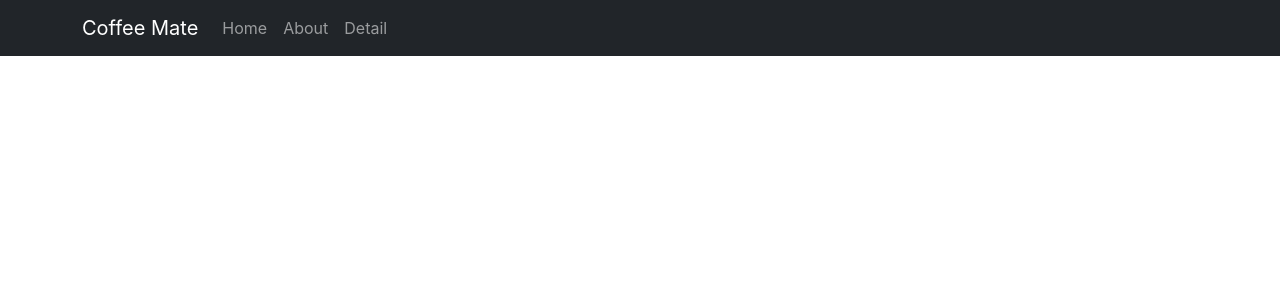
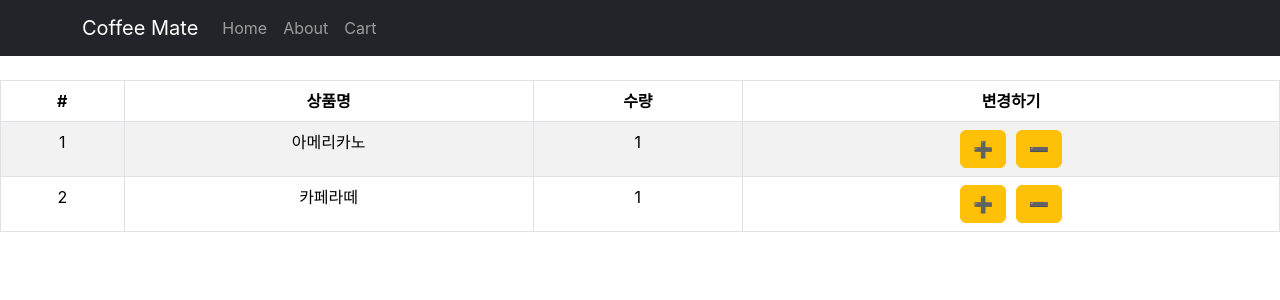
Before and after one commit to BVBFD/programmers-react-basic-todo, a React (Create React App) app: page /cart in a window 1280 px wide. Shown: the top 300 px of the page. Built offline with nearby package versions, Linux system fonts and the light colour scheme.

Commit message:
Feat(cart):redux-toolkits, react-redux를 활용해서 cart 페이지 구현 완료

```diff
--- a/package.json
+++ b/package.json
@@ -3,6 +3,7 @@
   "version": "0.1.0",
   "private": true,
   "dependencies": {
+    "@reduxjs/toolkit": "^2.1.0",
     "@testing-library/jest-dom": "^5.17.0",
     "@testing-library/react": "^13.4.0",
     "@testing-library/user-event": "^13.5.0",
@@ -16,6 +17,7 @@
     "react": "^18.2.0",
     "react-bootstrap": "^2.10.0",
     "react-dom": "^18.2.0",
+    "react-redux": "^9.1.0",
     "react-router-dom": "^6.22.0",
     "react-scripts": "5.0.1",
     "styled-components": "^6.1.8",
@@ -23,7 +25,7 @@
     "web-vitals": "^2.1.4"
   },
   "scripts": {
-    "start": "react-scripts start",
+    "start": "concurrently \"npx json-server db.json --port 8080\" \"react-scripts start\"",
     "build": "react-scripts build",
     "test": "react-scripts test",
     "eject": "react-scripts eject"
--- a/src/App.tsx
+++ b/src/App.tsx
@@ -5,6 +5,7 @@ import Home from "./pages/Home/Home";
 import Detail from "./pages/Detail/Detail";
 import About from "./pages/About/About";
 import { createContext, useContext, useMemo, useState } from "react";
+import Cart from "./pages/Cart/Cart";
 
 const ContextStorage = createContext<ContextStorageType>({
   stock: 0,
@@ -29,11 +30,16 @@ function App() {
     <div className="App">
       <Navbar bg="dark" data-bs-theme="dark">
         <Container>
-          <Navbar.Brand onClick={() => navigate("/")}>Coffee Mate</Navbar.Brand>
+          <Navbar.Brand
+            style={{ cursor: "pointer" }}
+            onClick={() => navigate("/")}
+          >
+            Coffee Mate
+          </Navbar.Brand>
           <Nav className="me-auto">
             <Nav.Link onClick={() => navigate("/")}>Home</Nav.Link>
             <Nav.Link onClick={() => navigate("/about")}>About</Nav.Link>
-            <Nav.Link onClick={() => navigate("/detail")}>Detail</Nav.Link>
+            <Nav.Link onClick={() => navigate("/cart")}>Cart</Nav.Link>
           </Nav>
         </Container>
       </Navbar>
@@ -49,6 +55,7 @@ function App() {
             </ContextStorage.Provider>
           }
         />
+        <Route path="/cart" element={<Cart />} />
       </Routes>
     </div>
   );
--- /dev/null
+++ b/src/Redux/store.tsx
@@ -0,0 +1,71 @@
+import { combineReducers, configureStore, createSlice } from "@reduxjs/toolkit";
+
+const user = createSlice({
+  name: "user",
+  initialState: { name: "Lee Seong Eun", age: 34 },
+  reducers: {
+    changeUserInfo: (state, action) => ({
+      ...state,
+      ...action.payload,
+    }),
+  },
+});
+
+export const { changeUserInfo } = user.actions;
+
+const stock = createSlice({
+  name: "stock",
+  initialState: [100, 200, 300],
+  reducers: {},
+});
+
+const cart = createSlice({
+  name: "cart",
+  initialState: {
+    cart: [
+      { id: 0, title: "아메리카노", count: 1 },
+      { id: 1, title: "카페라떼", count: 1 },
+    ],
+  },
+  reducers: {
+    plusCount: (state, action) => {
+      state.cart[action.payload].count += 1;
+    },
+    minusCount: (state, action) => {
+      state.cart[action.payload].count -= 1;
+
+      if (state.cart[action.payload].count === 0) {
+        state.cart = state.cart.filter(
+          (coffee) => coffee.id !== action.payload
+        );
+      }
+    },
+    addItem: (state, action) => {
+      const isExisted = state.cart.find((item) => item.id === action.payload);
+      if (isExisted) {
+        isExisted.count += 1;
+      } else {
+        state.cart.push({
+          id: state.cart.length,
+          title: action.payload.title,
+          count: 1,
+        });
+      }
+    },
+  },
+});
+
+export const { plusCount, minusCount, addItem } = cart.actions;
+
+const rootReducer = combineReducers({
+  user: user.reducer,
+  stock: stock.reducer,
+  cart: cart.reducer,
+});
+
+const store = configureStore({
+  reducer: rootReducer,
+});
+
+export type RootStateType = ReturnType<typeof store.getState>;
+export default store;
--- a/src/index.tsx
+++ b/src/index.tsx
@@ -3,14 +3,18 @@ import ReactDOM from "react-dom/client";
 import "./index.css";
 import App from "./App";
 import { BrowserRouter } from "react-router-dom";
+import store from "./Redux/store";
+import { Provider } from "react-redux";
 
 const root = ReactDOM.createRoot(
   document.getElementById("root") as HTMLElement
 );
 root.render(
   <React.StrictMode>
-    <BrowserRouter>
-      <App />
-    </BrowserRouter>
+    <Provider store={store}>
+      <BrowserRouter>
+        <App />
+      </BrowserRouter>
+    </Provider>
   </React.StrictMode>
 );
--- /dev/null
+++ b/src/pages/Cart/Cart.tsx
@@ -0,0 +1,47 @@
+import { Table } from "react-bootstrap";
+import { useDispatch, useSelector } from "react-redux";
+import { RootStateType, plusCount, minusCount } from "../../Redux/store";
+const Cart = () => {
+  const { user } = useSelector((state: RootStateType) => state);
+  const { cart } = useSelector((state: RootStateType) => state.cart);
+  const dispatch = useDispatch();
+
+  return (
+    <Table striped bordered hover>
+      <thead>
+        <tr>
+          <th>#</th>
+          <th>상품명</th>
+          <th>수량</th>
+          <th>변경하기</th>
+        </tr>
+      </thead>
+      <tbody>
+        {cart.map((item) => (
+          <tr>
+            <td>{item.id + 1}</td>
+            <td>{item.title}</td>
+            <td>{item.count}</td>
+            <td>
+              <button
+                className="btn btn-warning"
+                style={{ marginRight: "10px" }}
+                onClick={() => dispatch(plusCount(item.id))}
+              >
+                ➕
+              </button>
+              <button
+                className="btn btn-warning"
+                onClick={() => dispatch(minusCount(item.id))}
+              >
+                ➖
+              </button>
+            </td>
+          </tr>
+        ))}
+      </tbody>
+    </Table>
+  );
+};
+
+export default Cart;
--- a/src/pages/Detail/Detail.tsx
+++ b/src/pages/Detail/Detail.tsx
@@ -1,10 +1,12 @@
 import { useEffect, useState } from "react";
 import { Col, Container, Row, Nav } from "react-bootstrap";
-import { useParams } from "react-router-dom";
+import { useParams, useNavigate } from "react-router-dom";
 import styled from "styled-components";
 import Banner from "../../Components/Banner/Banner";
 import axios from "axios";
 import { useStock } from "../../App";
+import { useDispatch } from "react-redux";
+import { addItem } from "../../Redux/store";
 
 const Title = styled.h5`
   font-weight: bolder;
@@ -25,6 +27,8 @@ const Detail = () => {
   const [discount, setDiscount] = useState<boolean>(true);
   const [tab, setTab] = useState<"info" | "review" | "exchange">("info");
   const { stock, setStock } = useStock();
+  const dispatch = useDispatch();
+  const navigate = useNavigate();
 
   const getCoffeeDetail = async () => {
     try {
@@ -122,7 +126,20 @@ const Detail = () => {
           <Title>{coffee?.title}</Title>
           <Content>{coffee?.content}</Content>
           <Price>{coffee?.price}</Price>
-          <button className="btn btn-primary">캐리어에 담기</button>
+          <button
+            className="btn btn-primary"
+            onClick={() => {
+              dispatch(
+                addItem({
+                  id: parseInt(`${id}`) as number,
+                  title: `${coffee?.title}`,
+                })
+              );
+              navigate("/cart");
+            }}
+          >
+            캐리어에 담기
+          </button>
         </Col>
       </Row>
       <br />
```
Also changed, not shown: 1 other file (tests, documents, lock files or other folders).
